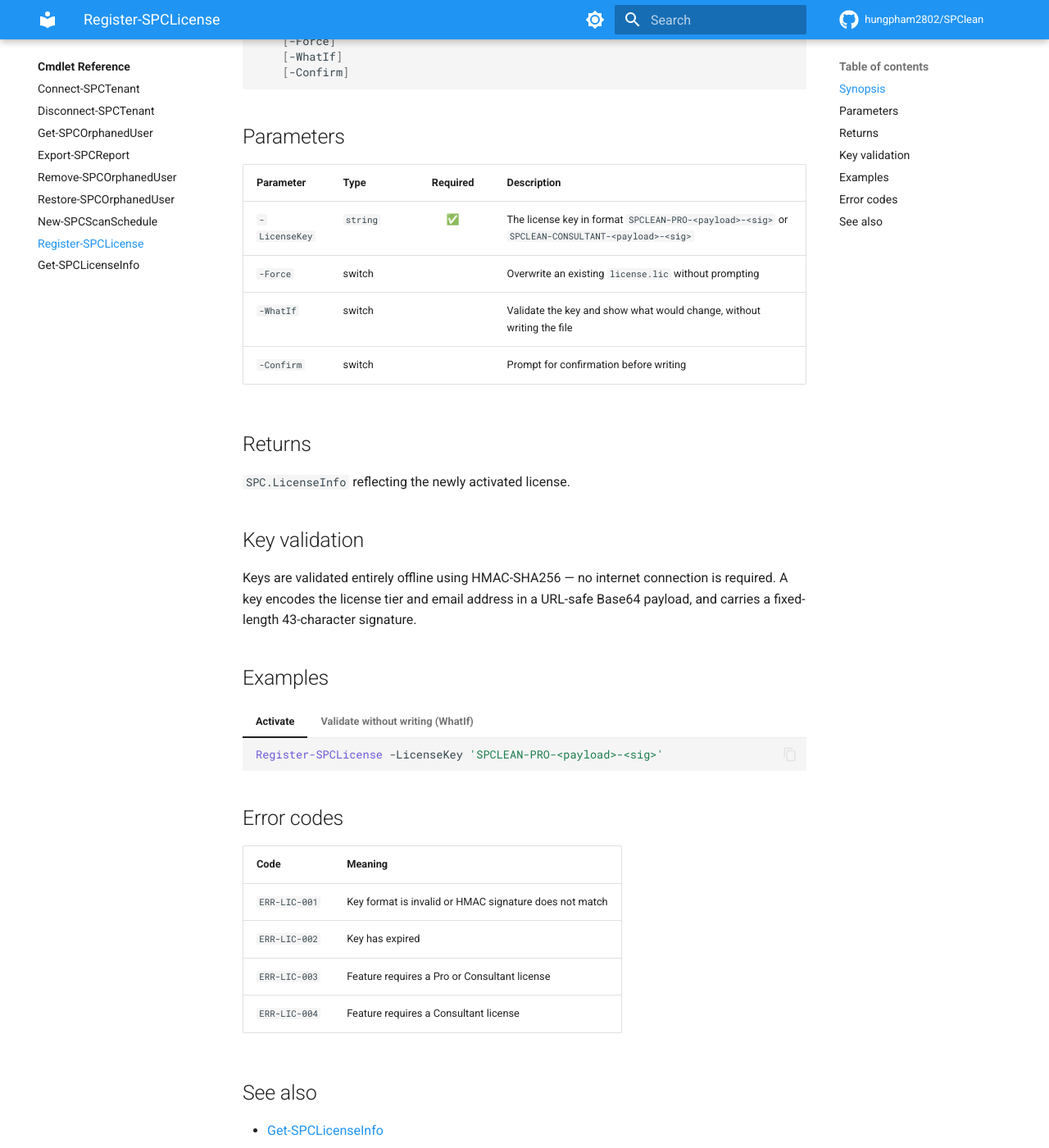
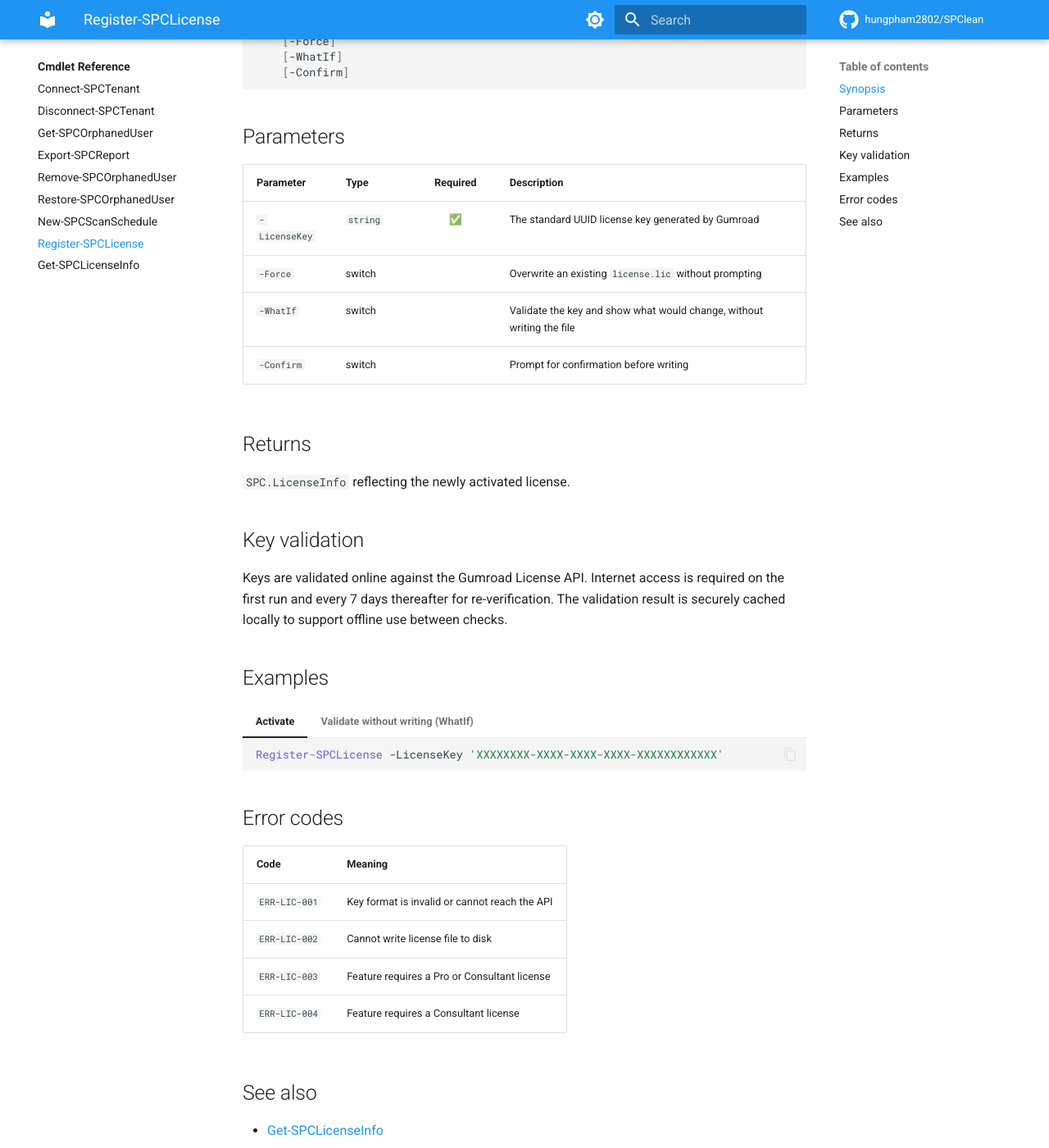
Before and after one commit to hungpham2802/SPClean, an MkDocs documentation site: the page built from docs/cmdlets/register-spclicense.md, in a window 1280 px wide and 1400 px high, scrolled down 403 px. Shown: the whole window at 82% size. Built offline with MkDocs 1.6.1 and Material for MkDocs 9.7.7, drawn with Linux system fonts in a browser that asks for light colours; comment, search, counter and statistics services are not loaded.

Commit message:
chore: integrate Gumroad API and update license URLs

````diff
--- a/docs/cmdlets/register-spclicense.md
+++ b/docs/cmdlets/register-spclicense.md
@@ -16,7 +16,7 @@ Register-SPCLicense
 
 | Parameter | Type | Required | Description |
 | --- | --- | :---: | --- |
-| `-LicenseKey` | `string` | ✅ | The license key in format `SPCLEAN-PRO-<payload>-<sig>` or `SPCLEAN-CONSULTANT-<payload>-<sig>` |
+| `-LicenseKey` | `string` | ✅ | The standard UUID license key generated by Gumroad |
 | `-Force` | switch | | Overwrite an existing `license.lic` without prompting |
 | `-WhatIf` | switch | | Validate the key and show what would change, without writing the file |
 | `-Confirm` | switch | | Prompt for confirmation before writing |
@@ -27,29 +27,29 @@ Register-SPCLicense
 
 ## Key validation
 
-Keys are validated entirely offline using HMAC-SHA256 — no internet connection is required. A key encodes the license tier and email address in a URL-safe Base64 payload, and carries a fixed-length 43-character signature.
+Keys are validated online against the Gumroad License API. Internet access is required on the first run and every 7 days thereafter for re-verification. The validation result is securely cached locally to support offline use between checks.
 
 ## Examples
 
 === "Activate"
 
     ```powershell
-    Register-SPCLicense -LicenseKey 'SPCLEAN-PRO-<payload>-<sig>'
+    Register-SPCLicense -LicenseKey 'XXXXXXXX-XXXX-XXXX-XXXX-XXXXXXXXXXXX'
     ```
 
 === "Validate without writing (WhatIf)"
 
     ```powershell
     # Verify the key is valid before committing
-    Register-SPCLicense -LicenseKey 'SPCLEAN-PRO-<payload>-<sig>' -WhatIf
+    Register-SPCLicense -LicenseKey 'XXXXXXXX-XXXX-XXXX-XXXX-XXXXXXXXXXXX' -WhatIf
     ```
 
 ## Error codes
 
 | Code | Meaning |
 | --- | --- |
-| `ERR-LIC-001` | Key format is invalid or HMAC signature does not match |
-| `ERR-LIC-002` | Key has expired |
+| `ERR-LIC-001` | Key format is invalid or cannot reach the API |
+| `ERR-LIC-002` | Cannot write license file to disk |
 | `ERR-LIC-003` | Feature requires a Pro or Consultant license |
 | `ERR-LIC-004` | Feature requires a Consultant license |
 
````
Also changed, not shown: CHANGELOG.md (+1 -1 lines), README.md (+5 -5 lines), docs/cmdlets/get-spclicenseinfo.md (+1 -1 lines), docs/licensing.md (+7 -8 lines), 6 other files.
